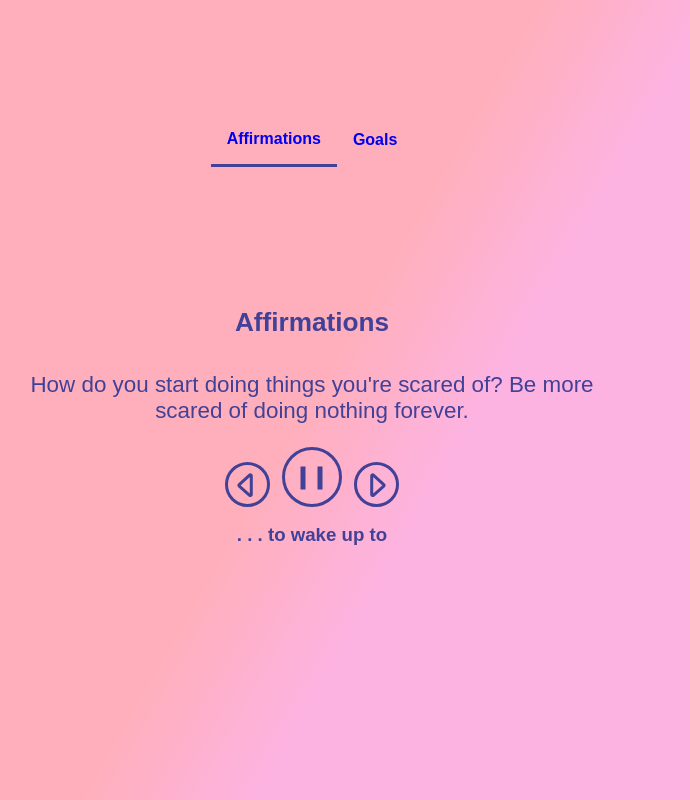
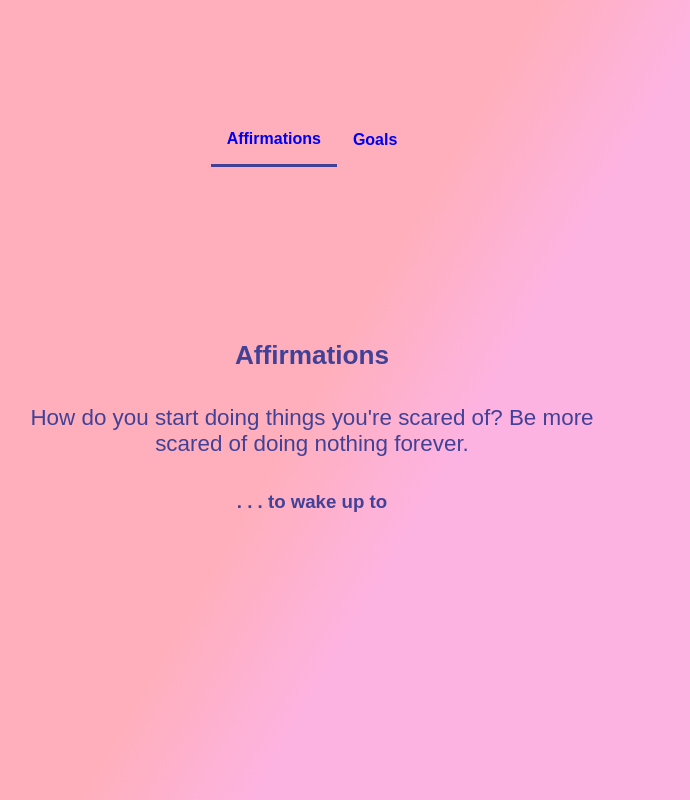
Before and after one commit to limiajayi/Affirmations, a React (Vite) app: page / in a window 1280 px wide. Shown: the whole page, without its empty margins (328-1018 px from the left). Built offline with nearby package versions, Linux system fonts and the light colour scheme; a web font is replaced by a local one.

Commit message:
Added some new quotes and removed this anachronism.

```diff
--- a/src/components/Selection.jsx
+++ b/src/components/Selection.jsx
@@ -76,7 +76,7 @@ const Selection = ({ lines }) => {
             <p>{lines[selected]}</p>
 
             <div>
-                <button onClick={handlePrevious}>
+                {/* <button onClick={handlePrevious}>
                     {<img src="/backward.svg" alt="Next Button"/>}
                 </button>
 
@@ -90,7 +90,7 @@ const Selection = ({ lines }) => {
                 </button>
 
                 {console.log(history)}
-                {console.log(historyPosition)}
+                {console.log(historyPosition)} */}
 
             </div>
         </>
```
Also changed, not shown: public/quotes.txt.
